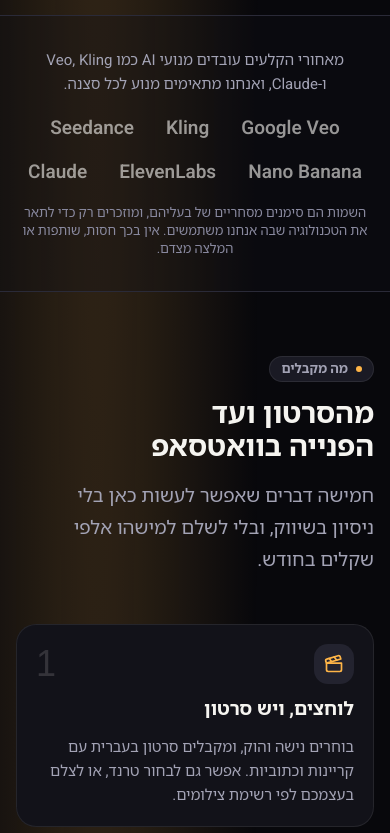
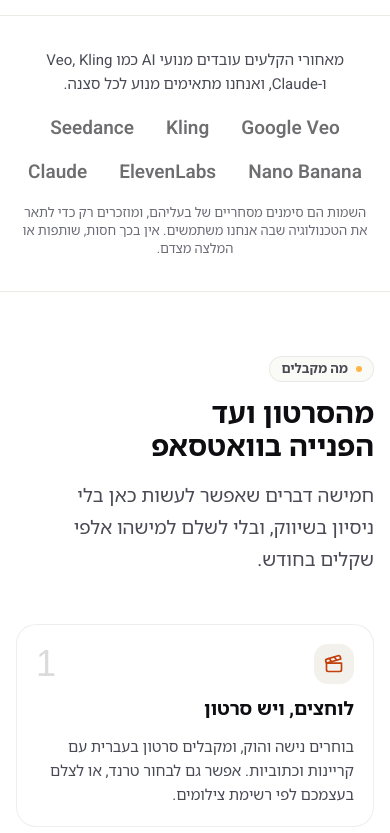
Before and after one commit to danielnotexist404/NewPlatform, a Next.js app: page / in a window 390 px wide. Shown: the part 1691-2524 px from the top of the page. Built offline with nearby package versions, Linux system fonts and the light colour scheme; a web font is replaced by a local one.

Commit message:
WIP: marketing redesign in progress
Co-Authored-By: Claude Opus 5.5 <noreply@anthropic.com>
Claude-Session: https://claude.ai/code/session_015VCEpesy5TRKfrCJcEjLmm

```diff
--- a/app/(auth)/layout.tsx
+++ b/app/(auth)/layout.tsx
@@ -1,5 +1,6 @@
 import Link from "next/link";
 import { SkipLink } from "@/components/a11y/skip-link";
+import { ShellTheme } from "@/components/a11y/shell-theme";
 import { DirIcon } from "@/components/a11y/dir-icon";
 import { Logo } from "@/components/layout/logo";
 import { AUTH } from "@/content/he/site";
@@ -8,6 +9,7 @@ import { AUTH } from "@/content/he/site";
 export default function AuthLayout({ children }: { children: React.ReactNode }) {
   return (
     <div data-shell="auth" className="relative min-h-dvh bg-bg">
+      <ShellTheme theme="light" />
       <SkipLink />
       <header className="absolute inset-x-0 top-0 z-[var(--z-sticky)]">
         <div className="flex h-16 items-center justify-between gap-4 px-4 md:px-8">
--- a/app/(product)/app/layout.tsx
+++ b/app/(product)/app/layout.tsx
@@ -1,12 +1,16 @@
 import { Suspense } from "react";
 import { AppShell } from "@/components/layout/app-shell";
+import { ShellTheme } from "@/components/a11y/shell-theme";
 
 // AppShell reads usePathname(); fallback shells of partially-known dynamic routes need a Suspense boundary above it.
 // Auth gate is added when Supabase is connected (Part 04 proxy.ts). Until then the app runs on mock data.
 export default function ProductLayout({ children }: { children: React.ReactNode }) {
   return (
+    <>
+    <ShellTheme theme="dark" />
     <Suspense fallback={<div data-shell="app" className="min-h-dvh bg-bg" aria-busy="true" />}>
       <AppShell>{children}</AppShell>
     </Suspense>
+    </>
   );
 }
--- a/app/(public)/b/layout.tsx
+++ b/app/(public)/b/layout.tsx
@@ -1,9 +1,11 @@
 import { SkipLink } from "@/components/a11y/skip-link";
+import { ShellTheme } from "@/components/a11y/shell-theme";
 
 /** Minimal shell for public business pages (no marketing header/footer — the page belongs to the business). */
 export default function BusinessPagesLayout({ children }: { children: React.ReactNode }) {
   return (
     <div data-shell="business" className="min-h-dvh bg-bg">
+      <ShellTheme theme="light" />
       <SkipLink />
       <main id="main" tabIndex={-1} className="outline-none">
         {children}
--- a/app/globals.css
+++ b/app/globals.css
@@ -1,5 +1,7 @@
 /* app/globals.css — design tokens & base styles.
-   Dark ("Premiere") is the default theme; light overrides live under :root[data-theme="light"]. */
+   Token defaults below are the dark ("Premiere") values used by the app shell; the marketing shell
+   renders light by default (see components/a11y/theme-script.tsx). Light overrides live under
+   :root[data-theme="light"]. */
 @import "tailwindcss";
 
 /* ---------- Variants ---------- */
@@ -37,6 +39,23 @@
   --color-glass: rgb(18 18 25 / 0.6);
   --color-overlay: rgb(4 4 8 / 0.72);
   --color-frame: rgb(255 255 255 / 0.08);
+
+  /* Signature "projector" accent: amber → coral. Fills/glows only; text uses --color-primary-text. */
+  --color-coral: #FF5E3A;
+  --color-accent-2: #FF5E3A;
+  --color-ink: #0E0E12;             /* theme-independent ink (dark bands, CTA text on light accents) */
+  --color-paper: #FFFFFF;
+
+  /* Scene palette for CSS "video" art (theme-independent: a reel looks the same in both themes) */
+  --color-scene-night: #101528;
+  --color-scene-navy: #1C2A4A;
+  --color-scene-teal: #0E4F4C;
+  --color-scene-mint: #8FE0C3;
+  --color-scene-sky: #9CCBFF;
+  --color-scene-sand: #EBCB9E;
+  --color-scene-blush: #FFB4A2;
+  --color-scene-wine: #5B1D2C;
+  --color-scene-cocoa: #3A2315;
 }
 
 /* ---------- shadcn/ui bridge + fonts + aspect (resolved at use site) ---------- */
@@ -99,6 +118,8 @@
   --text-lg: 1.1875rem;  --text-lg--line-height: 1.7;
 
   /* Brand type scale */
+  --text-hero: clamp(2.6rem, 1.15rem + 5.4vw, 5.75rem);  --text-hero--line-height: 1.04;    --text-hero--font-weight: 900;
+  --text-title: clamp(2rem, 1.35rem + 2.5vw, 3.5rem);    --text-title--line-height: 1.1;    --text-title--font-weight: 800;
   --text-display: clamp(3.25rem, 2rem + 6vw, 7.5rem);   --text-display--line-height: 0.98; --text-display--font-weight: 700;
   --text-h1: clamp(2.25rem, 1.6rem + 3vw, 4.25rem);     --text-h1--line-height: 1.08;      --text-h1--font-weight: 800;
   --text-h2: clamp(1.75rem, 1.3rem + 2vw, 3rem);        --text-h2--line-height: 1.15;      --text-h2--font-weight: 700;
@@ -123,12 +144,16 @@
   --animate-shimmer: shimmer 1.6s linear infinite;
   --animate-sweep: projector-sweep 6s var(--ease-in-out) infinite;
   --animate-pulse-dot: pulse-dot 1.4s var(--ease-in-out) infinite;
+  --animate-float: float 7s var(--ease-in-out) infinite;
+  --animate-caret: caret 1s steps(1) infinite;
 
   @keyframes marquee { from { transform: translateX(0); } to { transform: translateX(var(--marquee-shift)); } }
   @keyframes marquee-y { from { transform: translateY(0); } to { transform: translateY(calc(-50% - var(--marquee-gap, 16px) / 2)); } }
   @keyframes shimmer { from { background-position: 200% 0; } to { background-position: -200% 0; } }
   @keyframes projector-sweep { 0%, 82% { background-position: 150% 0; } 100% { background-position: -50% 0; } }
   @keyframes pulse-dot { 0%, 100% { opacity: 1; } 50% { opacity: .35; } }
+  @keyframes float { 0%, 100% { translate: 0 0; } 50% { translate: 0 -10px; } }
+  @keyframes caret { 0%, 100% { opacity: 1; } 50% { opacity: 0; } }
 }
 
 /* ---------- Raw variables (non-Tailwind) + light theme ----------
@@ -170,36 +195,37 @@
   /* ---------- Light theme (same layer, higher specificity => wins) ---------- */
   :root[data-theme="light"] {
     color-scheme: light;
-    --color-bg: #FAF7F2;
+    /* Warm-white "paper" look (marketing default). Contrast notes are against #FFFFFF. */
+    --color-bg: #FFFFFF;
     --color-surface-1: #FFFFFF;
-    --color-surface-2: #F1ECE4;
-    --color-surface-3: #E9E2D7;
-    --color-border: #E4DDD1;
-    --color-border-strong: #8C8577;
-    --color-text: #16140F;
-    --color-text-2: #5A554C;
-    --color-muted: #6F6A60;          /* allowed on bg / surface-1 / surface-2 only (4.18:1 on surface-3) */
-    --color-primary: #FFB547;        /* fill only, always with ink text */
-    --color-primary-hover: #FFC56B;
-    --color-on-primary: #0A0A0F;
-    --color-primary-text: #9A5B00;   /* 5.08:1 on paper */
-    --color-focus: #1F3DFF;          /* ultramarine ring, 6.20:1 on paper */
+    --color-surface-2: #FAFAF7;
+    --color-surface-3: #F2F1EC;
+    --color-border: #ECEAE4;
+    --color-border-strong: #8A877F;  /* 3.6:1 */
+    --color-text: #0E0E12;
+    --color-text-2: #4A4A55;         /* 8.7:1 */
+    --color-muted: #6B6B76;          /* 5.3:1 on white, 4.7:1 on surface-3 */
+    --color-primary: #FFB547;        /* fill only, always with ink text (11:1) */
+    --color-primary-hover: #FFA733;
+    --color-on-primary: #0E0E12;
+    --color-primary-text: #C2410C;   /* burnt coral, 5.2:1 */
+    --color-focus: #C2410C;
     --color-rose: #C2185B;
-    --color-violet: #5B47E0;
-    --color-link: #5B47E0;
+    --color-violet: #3157D5;         /* cool secondary (no purple) */
+    --color-link: #C2410C;
     --color-success: #0B7A53;
     --color-danger: #C62F1D;
     --color-on-danger: #FFFFFF;
     --color-lemon: #FFE14D;
     --color-glass: rgb(255 255 255 / 0.72);
-    --color-overlay: rgb(22 20 15 / 0.42);
-    --color-frame: rgb(22 20 15 / 0.08);
+    --color-overlay: rgb(14 14 18 / 0.38);
+    --color-frame: rgb(14 14 18 / 0.07);
 
-    --shadow-1: 0 1px 2px rgb(22 20 15 / .06);
-    --shadow-2: 0 6px 20px rgb(22 20 15 / .08);
-    --shadow-3: 0 20px 50px rgb(22 20 15 / .12);
-    --glow-primary: 0 6px 20px rgb(22 20 15 / .10);
-    --glow-ai: 0 0 0 1px rgb(91 71 224 / .35);
+    --shadow-1: 0 1px 2px rgb(14 14 18 / .05), 0 0 0 1px rgb(14 14 18 / .04);
+    --shadow-2: 0 1px 2px rgb(14 14 18 / .04), 0 10px 28px -8px rgb(14 14 18 / .10);
+    --shadow-3: 0 2px 6px rgb(14 14 18 / .04), 0 28px 64px -16px rgb(14 14 18 / .18);
+    --glow-primary: 0 10px 28px -8px rgb(255 94 58 / .45), 0 2px 6px rgb(255 140 60 / .25);
+    --glow-ai: 0 0 0 1px rgb(49 87 213 / .30);
   }
 
   @media (prefers-contrast: more) {
@@ -249,7 +275,7 @@
 /* Light-theme overrides of custom utilities live INSIDE the utility (utilities layer beats components layer) */
 @utility bg-projector {
   background-image: radial-gradient(60% 50% at var(--beam-x) 0%, rgb(255 181 71 / .18), transparent 70%);
-  [data-theme="light"] & { background-image: none; }            /* light: no projector beam */
+  [data-theme="light"] & { background-image: radial-gradient(50% 520px at 50% 0%, rgb(255 181 71 / .10), transparent 75%); }
 }
 @utility bg-afterglow {
   background-image: radial-gradient(40% 40% at 20% 80%, rgb(255 79 123 / .14), transparent), radial-gradient(35% 35% at 85% 70%, rgb(142 123 255 / .12), transparent);
@@ -259,10 +285,23 @@
   background-image: linear-gradient(180deg, #FFD58A, #FFB547 60%, #E8902A);
   -webkit-background-clip: text; background-clip: text; color: transparent;
   -webkit-box-decoration-break: clone; box-decoration-break: clone;
-  [data-theme="light"] & {                                         /* light: lemon highlighter instead of gold text */
-    background-image: linear-gradient(transparent 62%, var(--color-lemon) 62%);
-    -webkit-background-clip: border-box; background-clip: border-box; color: var(--color-text);
-  }
+  [data-theme="light"] & { background-image: linear-gradient(90deg, #E5431F, #E2700A); } /* deep stops: >= 3.2:1 on white */
+}
+/* Signature gradient (fill). Pair with text-ink / text-on-primary: ink on coral end is 6.3:1, white fails. */
+@utility bg-accent-gradient { background-image: linear-gradient(135deg, var(--color-primary) 0%, #FF8A3D 48%, var(--color-coral) 100%); }
+/* Gradient headline text; light theme uses deeper stops so large text stays >= 3:1 */
+@utility text-accent-gradient {
+  background-image: linear-gradient(90deg, #FF5E3A, #FFB547);
+  -webkit-background-clip: text; background-clip: text; color: transparent;
+  -webkit-box-decoration-break: clone; box-decoration-break: clone;
+  [data-theme="light"] & { background-image: linear-gradient(90deg, #E5431F, #E2700A); }
+  @media (forced-colors: active) { background: none; color: CanvasText; }
+}
+@utility ring-hairline { box-shadow: inset 0 0 0 1px var(--color-frame); }
+@utility mask-fade-x { -webkit-mask-image: linear-gradient(90deg, transparent, #000 10%, #000 90%, transparent); mask-image: linear-gradient(90deg, transparent, #000 10%, #000 90%, transparent); }
+@utility bg-dots {
+  background-image: radial-gradient(circle at 1px 1px, color-mix(in oklab, var(--color-text) 14%, transparent) 1px, transparent 0);
+  background-size: 22px 22px;
 }
 @utility shimmer-ai {
   background-image: linear-gradient(90deg, var(--color-surface-2) 0%, color-mix(in oklab, var(--color-violet) 22%, var(--color-surface-2)) 50%, var(--color-surface-2) 100%);
@@ -271,6 +310,29 @@
 }
 
 @layer components {
+  /* Ink scope: re-maps the theme tokens to dark values inside one element (footer, dark bands),
+     so every token utility inside keeps working regardless of the page theme. */
+  .theme-ink {
+    color-scheme: dark;
+    --color-bg: #0E0E12;
+    --color-surface-1: #16161C;
+    --color-surface-2: #1E1E26;
+    --color-surface-3: #282832;
+    --color-border: rgb(255 255 255 / .09);
+    --color-border-strong: #6E6E7E;
+    --color-text: #F6F5F2;
+    --color-text-2: #B9B9C4;
+    --color-muted: #9A9AA8;          /* 7:1 on ink */
+    --color-primary-text: #FFB547;
+    --color-focus: #FFB547;
+    --color-link: #FFB547;
+    --color-frame: rgb(255 255 255 / .08);
+    --color-glass: rgb(22 22 28 / .6);
+    --shadow-1: 0 1px 0 rgb(255 255 255 / .04) inset, 0 1px 2px rgb(0 0 0 / .6);
+    --shadow-2: 0 8px 24px rgb(0 0 0 / .45), 0 1px 0 rgb(255 255 255 / .05) inset;
+    color: var(--color-text);
+  }
+
   /* Film grain — marketing shell only */
   .film-grain { position: relative; isolation: isolate; }
   .film-grain::after {
--- a/app/layout.tsx
+++ b/app/layout.tsx
@@ -20,7 +20,7 @@ export const metadata: Metadata = {
 export const viewport: Viewport = {
   themeColor: [
     { media: "(prefers-color-scheme: dark)", color: "#08080C" },
-    { media: "(prefers-color-scheme: light)", color: "#FAF7F2" },
+    { media: "(prefers-color-scheme: light)", color: "#FFFFFF" },
   ],
   width: "device-width",
   initialScale: 1,
@@ -31,7 +31,7 @@ export default function RootLayout({ children }: { children: React.ReactNode })
     <html
       lang="he"
       dir="rtl"
-      data-theme="dark"
+      data-theme="light"
       suppressHydrationWarning
       className={`${heebo.variable} ${karantina.variable} ${jetbrains.variable}`}
     >
--- a/components/a11y/display-settings.tsx
+++ b/components/a11y/display-settings.tsx
@@ -23,7 +23,8 @@ export function DisplaySettings() {
   const [reduce, setReduce] = React.useState(false);
   React.useEffect(() => {
     const t = read("theme");
-    if (t === "light" || t === "dark" || t === "system") setTheme(t);
+    // No stored choice: reflect the shell default currently applied (marketing light, app dark).
+    setTheme(t === "light" || t === "dark" || t === "system" ? t : document.documentElement.dataset.theme === "light" ? "light" : "dark");
     setReduce(read("motion") === "reduce");
   }, []);
   return (
--- /dev/null
+++ b/components/a11y/shell-theme.tsx
@@ -0,0 +1,24 @@
+"use client";
+import * as React from "react";
+
+export type ShellThemeName = "light" | "dark";
+
+/** The theme a shell uses when the visitor never chose one (stored "light" / "dark" / "system" always wins). */
+export function resolveTheme(shellDefault: ShellThemeName): ShellThemeName {
+  let stored: string | null = null;
+  try { stored = localStorage.getItem("theme"); } catch { /* storage may be blocked */ }
+  if (stored === "light" || stored === "dark") return stored;
+  if (stored === "system") return matchMedia("(prefers-color-scheme: light)").matches ? "light" : "dark";
+  return shellDefault;
+}
+
+/**
+ * Applies the shell's default theme after client-side navigation between shells
+ * (marketing = light, app = dark). The first paint is handled by the blocking ThemeScript.
+ */
+export function ShellTheme({ theme }: { theme: ShellThemeName }) {
+  React.useEffect(() => {
+    document.documentElement.dataset.theme = resolveTheme(theme);
+  }, [theme]);
+  return null;
+}
--- a/components/a11y/theme-script.tsx
+++ b/components/a11y/theme-script.tsx
@@ -1,10 +1,12 @@
 import Script from "next/script";
 
 /**
- * Blocking theme script (Part 01 §6.2): the server renders data-theme="dark"; this corrects it
- * before paint from localStorage / the OS preference, so ISR pages never read cookies.
+ * Blocking theme script (Part 01 §6.2). The server renders data-theme="light" (the marketing default).
+ * Before paint this applies, in order: the stored choice ("light" / "dark" / "system"), otherwise the
+ * shell default — dark for the product app (/app), light everywhere else. No cookies, so ISR pages stay static.
+ * Client-side navigation between shells is handled by <ShellTheme> (components/a11y/shell-theme.tsx).
  */
-export const THEME_SCRIPT_SOURCE = `(function(){try{var t=localStorage.getItem("theme");var m=localStorage.getItem("motion");var d=document.documentElement;if(t==="light"||t==="dark"){d.dataset.theme=t}else if(t==="system"&&window.matchMedia("(prefers-color-scheme: light)").matches){d.dataset.theme="light"}if(m==="reduce"){d.dataset.motion="reduce"}}catch(e){}})();`;
+export const THEME_SCRIPT_SOURCE = `(function(){try{var d=document.documentElement,t=null,m=null;try{t=localStorage.getItem("theme");m=localStorage.getItem("motion")}catch(e){}var def=/^\\/app(\\/|$)/.test(location.pathname)?"dark":"light";var r=t==="light"||t==="dark"?t:t==="system"?(window.matchMedia("(prefers-color-scheme: light)").matches?"light":"dark"):def;d.dataset.theme=r;if(m==="reduce"){d.dataset.motion="reduce"}}catch(e){}})();`;
 
 export function ThemeScript() {
   return <Script id="theme-script" strategy="beforeInteractive" dangerouslySetInnerHTML={{ __html: THEME_SCRIPT_SOURCE }} />;
```
